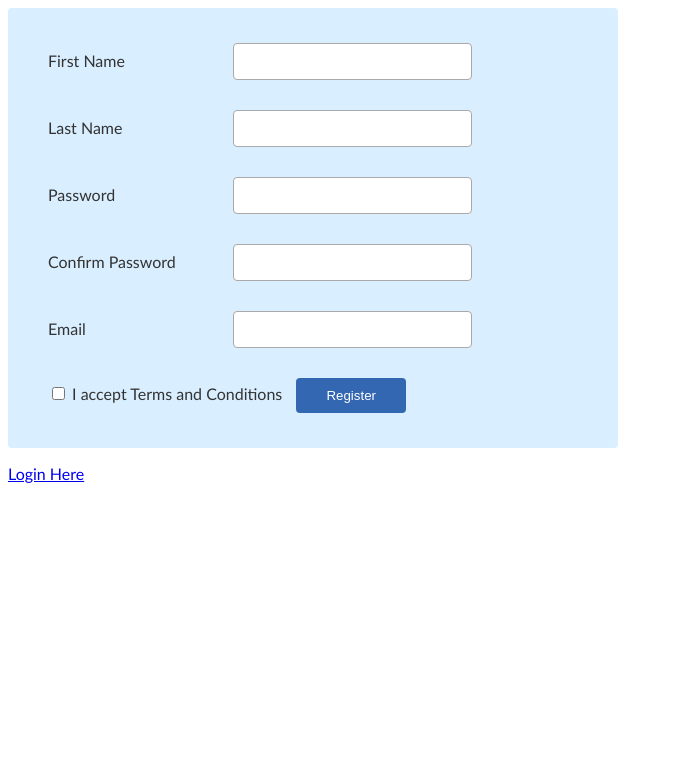
After one commit to harmansohal/StudBizz, a PHP site: page /applicant_register.php in a window 1280 px wide. The commit adds this page. Shown: the top 783 px of the page, without its empty margins (0-673 px from the left). Run offline with PHP 8.4, Linux system fonts and the light colour scheme.

Commit message:
Add files via upload

```diff
--- /dev/null
+++ b/applicant_register.php
@@ -0,0 +1,148 @@
+<?php
+if(!empty($_POST["register-user"])) {
+	/* Form Required Field Validation */
+	foreach($_POST as $key=>$value) {
+		if(empty($_POST[$key])) {
+		$error_message = "All Fields are required";
+		break;
+		}
+	}
+	/* Password Matching Validation */
+	if($_POST['password'] != $_POST['confirm_password']){
+	$error_message = 'Passwords should be same<br>';
+	}
+
+	/* Email Validation */
+	if(!isset($error_message)) {
+		if (!filter_var($_POST["email"], FILTER_VALIDATE_EMAIL)) {
+		$error_message = "Invalid Email Address";
+		}
+	}
+
+	/* Validation to check if gender is selected */
+	// if(!isset($error_message)) {
+	// if(!isset($_POST["gender"])) {
+	// $error_message = " All Fields are required";
+	// }
+	// }
+
+	/* Validation to check if Terms and Conditions are accepted */
+	if(!isset($error_message)) {
+		if(!isset($_POST["terms"])) {
+		$error_message = "Accept Terms and Conditions to Register";
+		}
+	}
+
+	if(!isset($error_message)) {
+		require_once("dbcontroller.php");
+		$db_handle = new DBController();
+		$query = "INSERT INTO registered_users (first_name, last_name, password, email) VALUES
+		('" . $_POST["first_name"] . "', '" . $_POST["last_name"] . "', '" . md5($_POST["password"]) . "', '" . $_POST["email"] . "')";
+		$result = $db_handle->insertQuery($query);
+		if(!empty($result)) {
+			$error_message = "";
+			$success_message = "You have registered successfully!";
+			unset($_POST);
+		} else {
+			$error_message = "Problem in registration. Try Again!";
+		}
+	}
+}
+?>
+<html>
+<head>
+<title>PHP User Registration Form</title>
+<style>
+body{
+	width:610px;
+	font-family:calibri;
+}
+.error-message {
+	padding: 7px 10px;
+	background: #fff1f2;
+	border: #ffd5da 1px solid;
+	color: #d6001c;
+	border-radius: 4px;
+}
+.success-message {
+	padding: 7px 10px;
+	background: #cae0c4;
+	border: #c3d0b5 1px solid;
+	color: #027506;
+	border-radius: 4px;
+}
+.demo-table {
+	background: #d9eeff;
+	width: 100%;
+	border-spacing: initial;
+	margin: 2px 0px;
+	word-break: break-word;
+	table-layout: auto;
+	line-height: 1.8em;
+	color: #333;
+	border-radius: 4px;
+	padding: 20px 40px;
+}
+.demo-table td {
+	padding: 15px 0px;
+}
+.demoInputBox {
+	padding: 10px 30px;
+	border: #a9a9a9 1px solid;
+	border-radius: 4px;
+}
+.btnRegister {
+	padding: 10px 30px;
+	background-color: #3367b2;
+	border: 0;
+	color: #FFF;
+	cursor: pointer;
+	border-radius: 4px;
+	margin-left: 10px;
+}
+</style>
+</head>
+<body>
+<form name="frmRegistration" method="post" action="">
+<table border="0" width="500" align="center" class="demo-table">
+<?php if(!empty($success_message)) { ?>
+<div class="success-message"><?php if(isset($success_message)) echo $success_message; ?></div>
+<?php } ?>
+<?php if(!empty($error_message)) { ?>
+<div class="error-message"><?php if(isset($error_message)) echo $error_message; ?></div>
+<?php } ?>
+
+<tr>
+<td>First Name</td>
+<td><input type="text" class="demoInputBox" name="first_name" value="<?php if(isset($_POST['first_name'])) echo $_POST['first_name']; ?>"></td>
+</tr>
+<tr>
+<td>Last Name</td>
+<td><input type="text" class="demoInputBox" name="last_name" value="<?php if(isset($_POST['last_name'])) echo $_POST['last_name']; ?>"></td>
+</tr>
+<tr>
+<td>Password</td>
+<td><input type="password" class="demoInputBox" name="password" value=""></td>
+</tr>
+<tr>
+<td>Confirm Password</td>
+<td><input type="password" class="demoInputBox" name="confirm_password" value=""></td>
+</tr>
+<tr>
+<td>Email</td>
+<td><input type="text" class="demoInputBox" name="email" value="<?php if(isset($_POST['email'])) echo $_POST['email']; ?>"></td>
+</tr>
+<!--tr>
+<td>Gender</td>
+<td><input type="radio" name="gender" value="Male" <!?php if(isset($_POST['gender']) && $_POST['gender']=="Male") { ?>checked<!?php  } ?>> Male
+<input type="radio" name="gender" value="Female" <!?php if(isset($_POST['gender']) && $_POST['gender']=="Female") { ?>checked<!?php  } ?>> Female
+</td>
+</tr-->
+<tr>
+<td colspan=2>
+<input type="checkbox" name="terms"> I accept Terms and Conditions <input type="submit" name="register-user" value="Register" class="btnRegister"></td>
+</tr>
+</table>
+</form>
+<p> <a href='applicant_login.php'>Login Here</a></p>
+</body></html>
--- a/dbcontroller.php
+++ b/dbcontroller.php
@@ -1,9 +1,9 @@
 <?php
 class DBController {
 	private $host = "localhost";
-	private $user = "root";
-	private $password = "";
-	private $database = "user";
+	private $user = "jcubitgr_ict";
+	private $password = "123zxc";
+	private $database = "jcubitgr_studbiz";
 	private $conn;
 
 	function __construct() {
```
Also changed, not shown: applicant_login.php (added, +105 -0 lines), newpage.php (added, +25 -0 lines), view_profile.php (+10 -8 lines).
